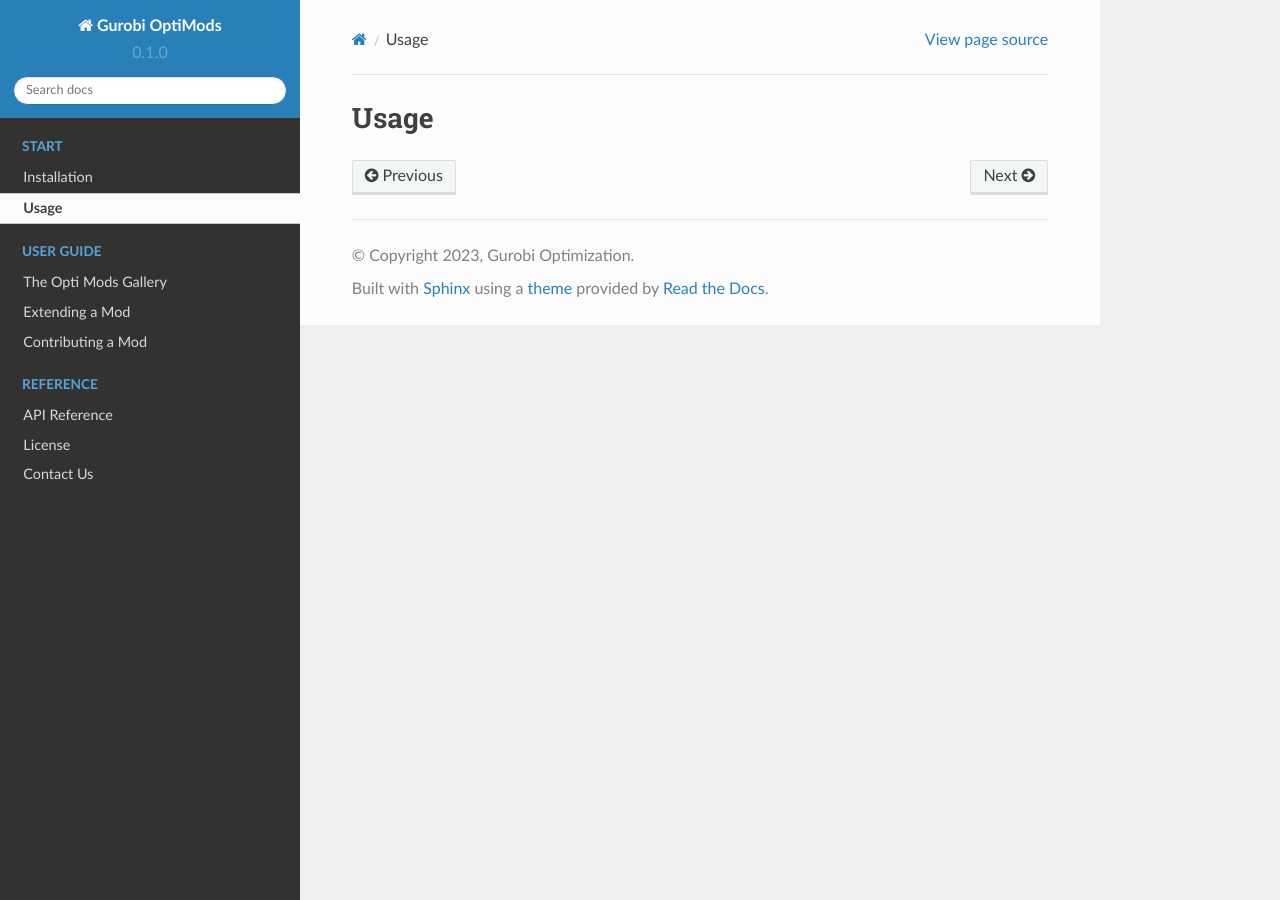
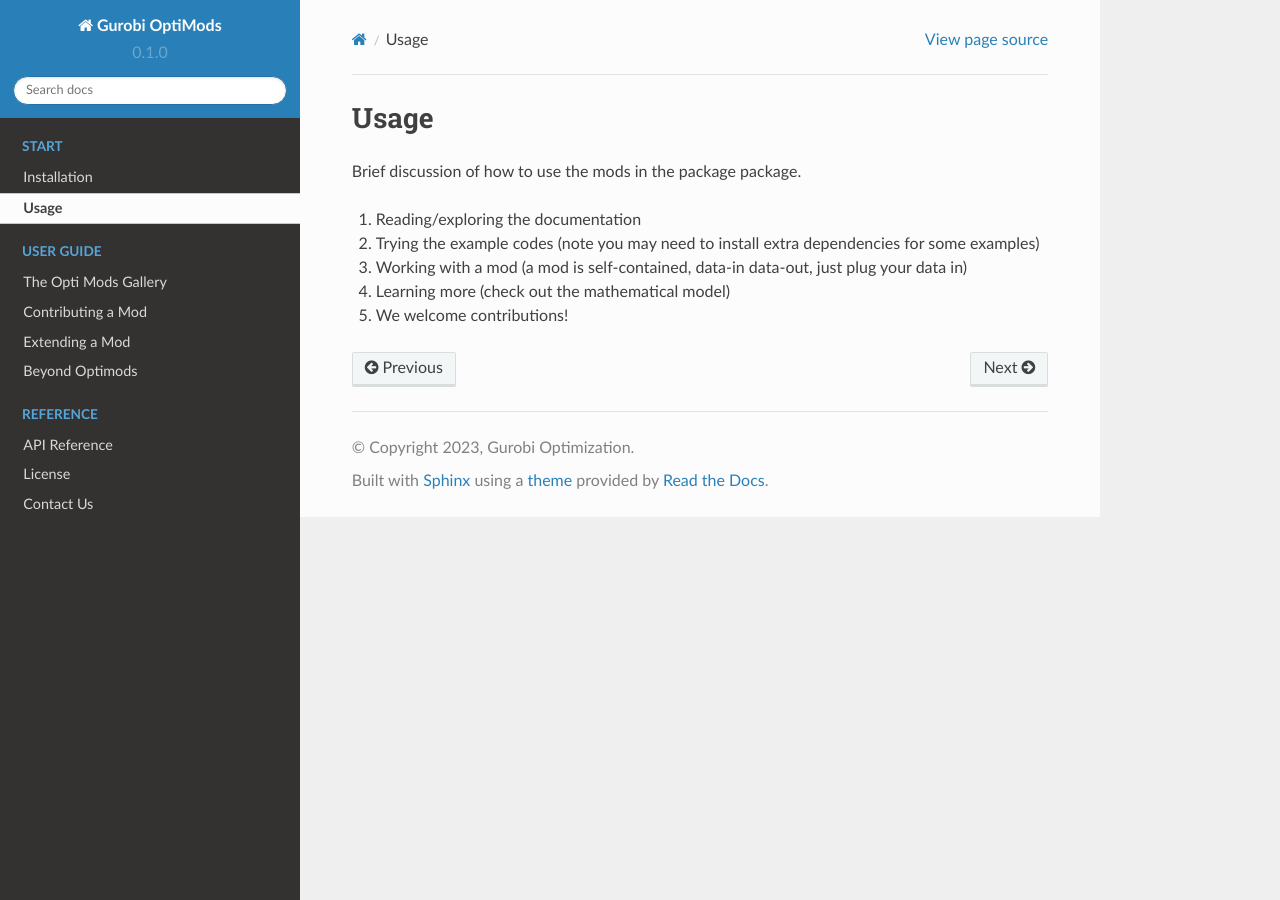
Before and after one commit to Gurobi/gurobi-optimods, a Sphinx documentation site: the page built from docs/source/usage.rst, in a window 1280 px wide. Built offline with Sphinx 7.4.7 and the Read the Docs theme 2.0.0, drawn with Linux system fonts in a browser that asks for light colours.

```diff
--- /dev/null
+++ b/docs/source/beyond.rst
@@ -0,0 +1,5 @@
+Beyond Optimods
+===============
+
+A place to talk about optimization modelling beyond the scope of optimods (where
+to learn more, what isn't handled by the mods, etc)
--- a/docs/source/index.rst
+++ b/docs/source/index.rst
@@ -38,8 +38,9 @@ information on how to get involved in the project.
    :caption: User Guide
 
    gallery
+   contributing
    extending
-   contributing
+   beyond
 
 .. toctree::
    :maxdepth: 1
--- a/docs/source/usage.rst
+++ b/docs/source/usage.rst
@@ -1,2 +1,12 @@
 Usage
 =====
+
+Brief discussion of how to use the mods in the package package.
+
+1. Reading/exploring the documentation
+2. Trying the example codes (note you may need to install extra dependencies for
+   some examples)
+3. Working with a mod (a mod is self-contained, data-in data-out, just plug your
+   data in)
+4. Learning more (check out the mathematical model)
+5. We welcome contributions!
```
Also changed, not shown: docs/source/contributing.rst (+11 -0 lines), docs/source/extending.rst (+7 -0 lines).
